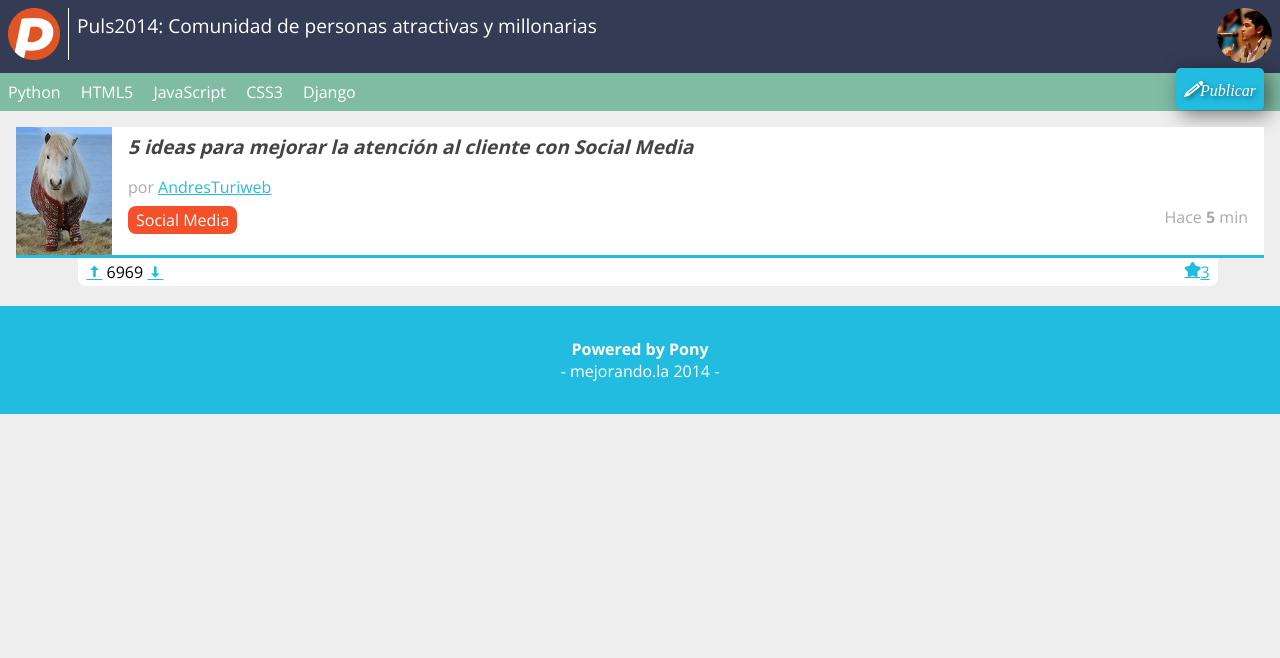
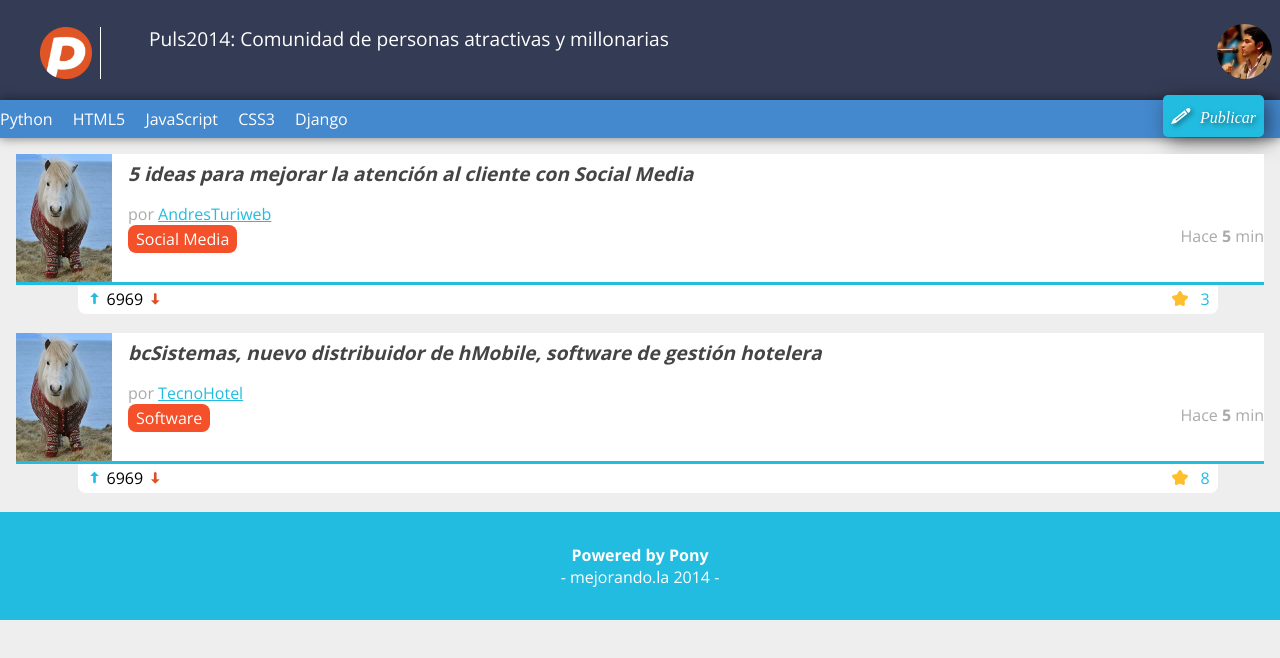
Before and after one commit to cataro/Puls2014-Europa, a plain HTML site: page index.html in a window 1280 px wide. Drawn offline with nearby package versions, Linux system fonts and the light colour scheme.

Commit message:
desde casa

```diff
--- a/estilos.css
+++ b/estilos.css
@@ -36,17 +36,23 @@
 
 .icon-f-abajo:before {
 	content: "\e603";
+	color: #DD4F24;
 }
 .icon-f-arriba:before {
 	content: "\e604";
 }
 .icon-lapiz:before {
 	content: "\e602";
+	margin-right: 0.8em;
 }
 .icon-estrella:before {
 	content: "\e601";
+	color:#FFBE2C;
+	margin-right: 0.8em;
+	position: relative;
+	top: 0.1em;
+
 }
-
 
 a
 {
@@ -86,7 +92,7 @@ header
 {
 	background: #343B54;
 	color: white;
-	padding: 0.5em;
+	padding: 0.7em 0.7em 0 0;
 	overflow: hidden;
 	position: relative;
 }
@@ -98,11 +104,11 @@ header h1
 {
 	font-size: 1.2em; /* 1.2 en base a la fuente del body*/
 	font-weight: normal;
-	margin:0.2em 70px 0 0;
+	margin:0.7em 0.7em 0 0;
 }
 header #avatar
 {
-	margin: 0.5em 0.5em 0 0;
+	margin: 1.5em 0.5em 0 0;
 	position: absolute;
 	top: 0;
 	right: 0;
@@ -122,8 +128,9 @@ header #avatar img
 }
 nav
 {
-	background: #80BCA3;
-	padding: 0 0.5em 0 0.5em;
+	background: #4488CD;
+	box-shadow: rgba(0,0,0,0.5) 0px 0px 10px;
+	padding: 0 6em 0 0;
 	position: relative;
 }
 nav ul
@@ -176,7 +183,6 @@ nav ul li a{
 }
 #contenido .item .datos_item
 {
-	margin: 0.5em 1em 0 0 ;
 	text-align: right;
 }
 #contenido .item .datos_item .fecha_item
@@ -224,6 +230,11 @@ nav ul li a{
 	top: 100%;
 	width: 90%;
 }
+#contenido .item .votacion a
+{
+	text-decoration: none;
+}
+
 #contenido .item .votacion .comentarios_item,
 #contenido .item .votacion .guardar_item
 {
--- a/index.html
+++ b/index.html
@@ -54,6 +54,31 @@
 				<a href="#" class="comentarios_item">3</a>
 				<a href="#" class="guardar_item icon-estrella"></a>
 			</div>
+		</article>
+		<article class="item">
+			<figure class="imagen_item">
+				<img src="imagen.jpg"/>
+			</figure>
+			<h2 class="titulo_item">
+				<a href="#">bcSistemas, nuevo distribuidor de hMobile, software de gestión hotelera
+</a>
+			</h2>
+			<div class="autor_item">
+				por <a href="#">TecnoHotel</a>
+			</div>
+			<div class="datos_item">
+				<a href="#" class="tag_item">Software</a>
+				<span class="fecha_item">Hace <strong>5</strong> min</span>
+
+			</div>
+			<div class="votacion">
+				<a href="#" class="up icon-f-arriba"></a>
+				6969
+				<a href="#" class="down icon-f-abajo"></a>
+				<a href="#" class="comentarios_item">8</a>
+				<a href="#" class="guardar_item icon-estrella"></a>
+			</div>
+		</article>
 	</section>
 	<footer>
 		<p>
```
Also changed, not shown: normalize.css.
